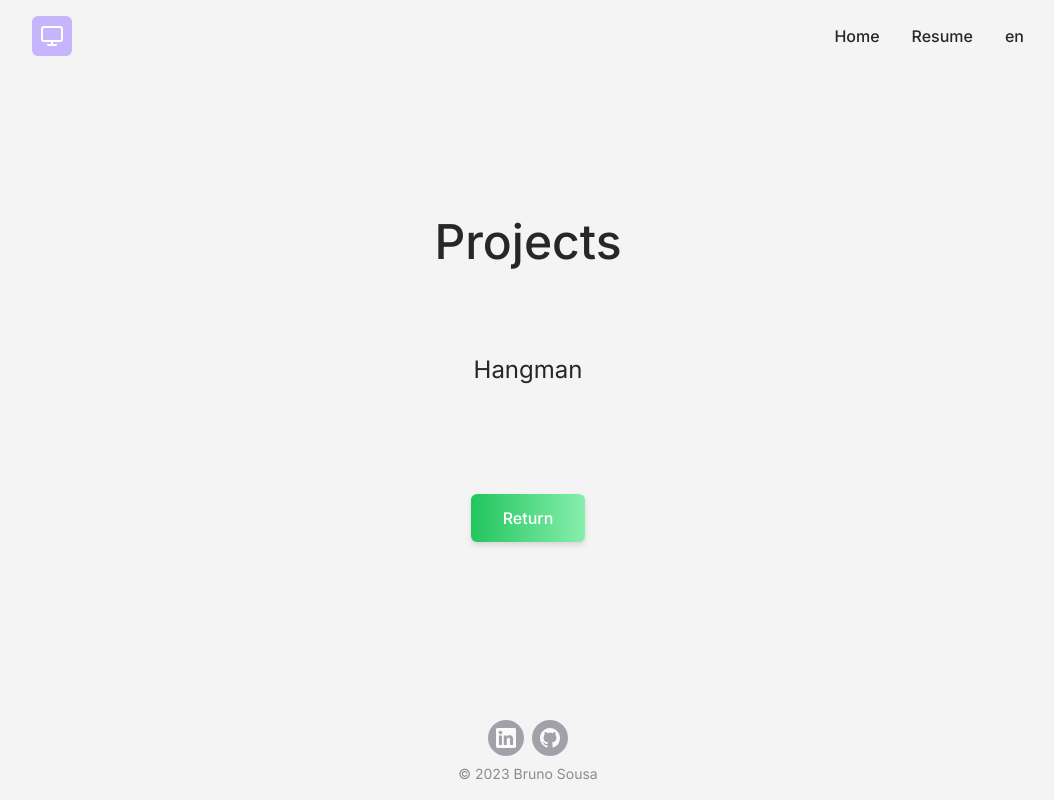
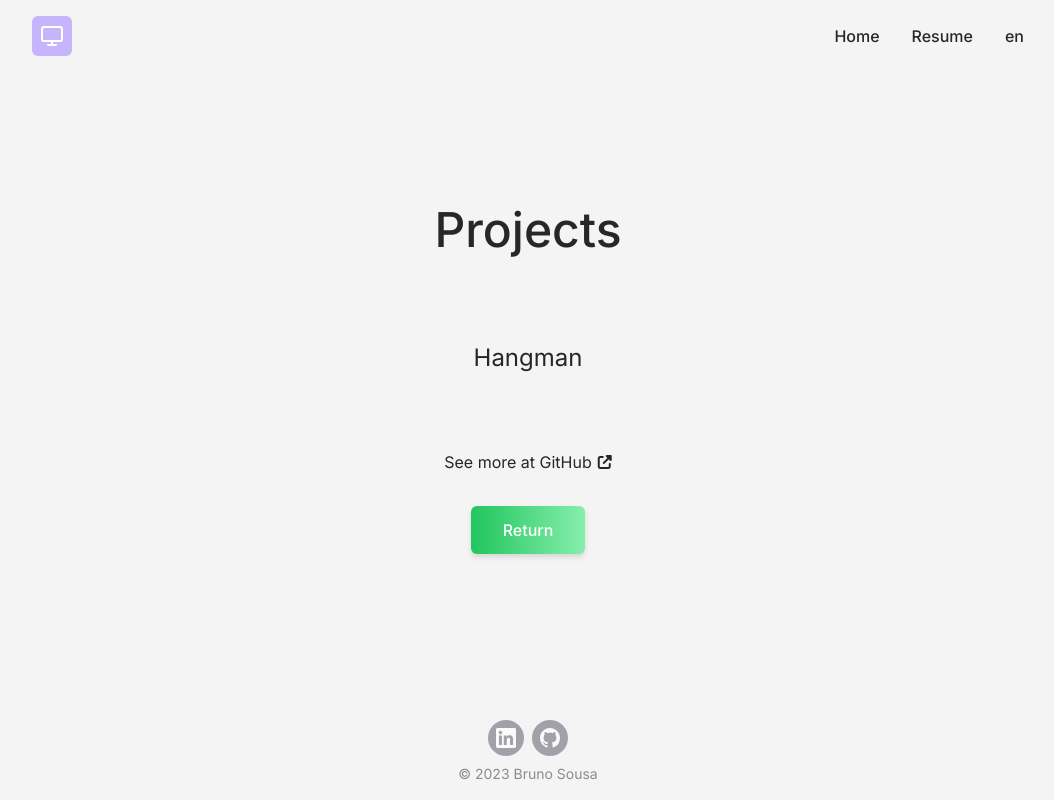
Before and after one commit to brunolpsousa/website, a Next.js app: page /projects in a window 1280 px wide. Shown: the whole page, without its empty margins (112-1166 px from the left). Built offline with nearby package versions, Linux system fonts and the light colour scheme.

Commit message:
feat: add GitHub link in Projects page

```diff
--- a/pages/projects/index.tsx
+++ b/pages/projects/index.tsx
@@ -16,6 +16,15 @@ export default () => {
           </Link>
         </li>
       </ul>
+      <ul className='hover:underline customHover'>
+        <Link
+          className='extLink'
+          href={'https://github.com/brunolpsousa'}
+          target='_blank'
+        >
+          {isEN ? 'See more at GitHub' : 'Ver mais no GitHub'}
+        </Link>
+      </ul>
       <Link href={'/'}>
         <button className='navBtn my-8'>{isEN ? 'Return' : 'Voltar'}</button>
       </Link>
--- a/src/style/main.css
+++ b/src/style/main.css
@@ -11,24 +11,40 @@
   body::-webkit-scrollbar {
     @apply w-3;
   }
+
   /* space below the scrollbar */
   body::-webkit-scrollbar-track {
     @apply bg-zinc-100 dark:bg-zinc-800;
   }
+
   /* draggable scrollbar itself */
   body::-webkit-scrollbar-thumb {
     @apply border-4 border-solid rounded-2xl bg-zinc-300 dark:bg-zinc-600 border-zinc-100 dark:border-zinc-800;
   }
+
   body::-webkit-scrollbar-thumb:hover {
     @apply border-2 bg-zinc-400 border-zinc-50 dark:bg-zinc-400 dark:border-zinc-950;
+  }
+
+  @font-face {
+    font-family: 'FontAwesome';
+    src: url('https://cdnjs.cloudflare.com/ajax/libs/font-awesome/6.5.1/webfonts/fa-solid-900.ttf') format('truetype');
+  }
+
+  .extLink[target='_blank']::after {
+    content: '\f35d';
+    font-family: 'FontAwesome';
+    margin-left: 6px;
   }
 
   .customHover {
     @apply hover:text-blue-600 hover:dark:text-blue-400;
   }
+
   .navItem {
     @apply float-right block text-center select-none my-4 mx-3 md:m-4 hover:underline customHover;
   }
+
   .navBtn {
     @apply text-center select-none inline-block px-8 py-3 text-base font-medium rounded-md text-white dark:text-zinc-900 bg-gradient-to-r from-green-500 to-green-300 drop-shadow-md hover:stroke-gray-100;
   }
```
